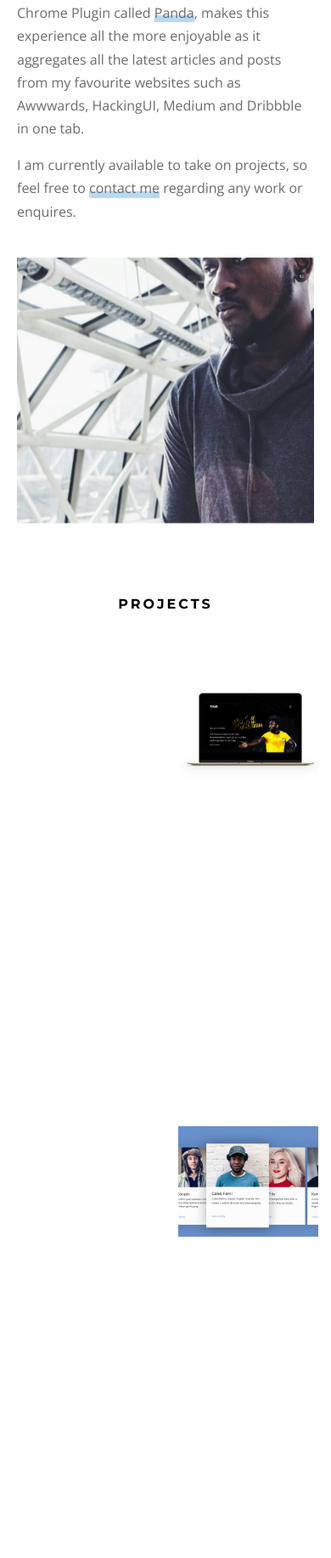
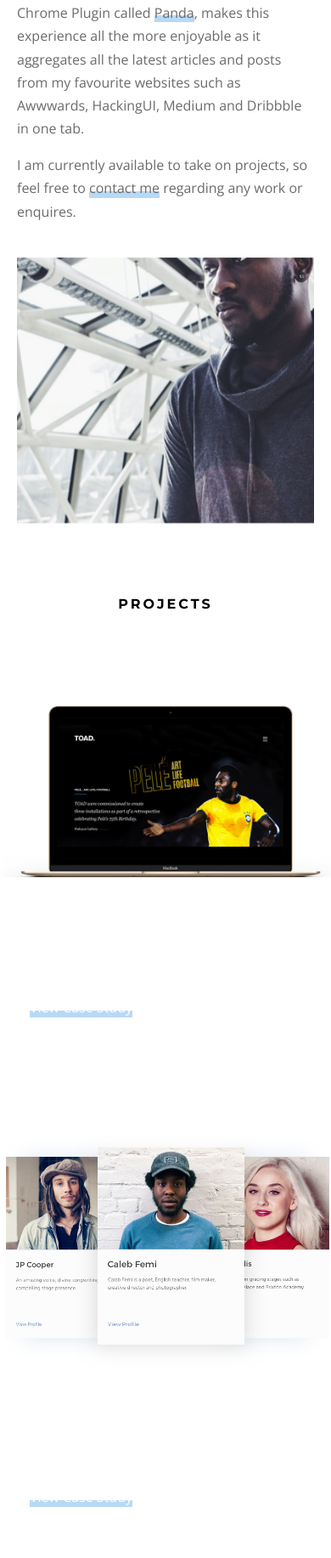
Before and after one commit to LloydBennett/lloydbennett.github.io, a Jekyll site: the page built from index.html, in a window 390 px wide. Shown: the part 978-2811 px from the top of the page at 85% size. Built offline with Jekyll 4.4.1, drawn with Linux system fonts in a browser that asks for light colours; nearby versions of some CDN libraries; some of the changed text lies outside the part shown.

Commit message:
adjusted styling for project thumbnails

```diff
--- a/_includes/portfolio.html
+++ b/_includes/portfolio.html
@@ -1,27 +1,23 @@
 <section id="cta-target">
     <h2 class="section-title center wow moveUpFade" data-wow-offset="50" data-wow-duration="700ms"> Projects </h2>
 
+    <div class="projects">
     {% for casestudy in site.projects reversed %}
-
-    <div class="projects">
         <div id="{{ casestudy.id }}" class="project-thumb wow moveUpFade" data-wow-duration="650ms" data-wow-offset="150" data-wow-delay="{{ forloop.index | minus: 1 | times: 280 }}ms">
             <div class="backdrop">
                 <div class="container">
-                    <div class="col-xs-6 col-sm-4">
+                    <div class="text-right project-featured-image">
+                        <img src="{{site.baseurl}}/images/projects/{{casestudy.directory}}/{{casestudy.featured-image}}" alt="project">
+                    </div>
+
+                    <div class="col-xs-12 col-sm-6 project-thumb-info">
                         <span class="project-thumb-category">{{ casestudy.category }}</span>
                         <h3 class="project-thumb-title">{{ casestudy.thumb-title }}</h3>
-                        <a class="ajaxLoad" href="{{ casestudy.url | prepend: site.baseurl }}">
-                        <span>
+                        <a class="ajaxLoad link" href="{{ casestudy.url | prepend: site.baseurl }}">
                             View Case Study
-                        </span>
                         </a>
                     </div>
 
-                    <div class="col-xs-6 col-sm-8 text-right project-featured-image">
-                        <div class="thumbnail">
-                            <img src="{{site.baseurl}}/images/projects/{{casestudy.directory}}/{{casestudy.featured-image}}" alt="project">
-                        </div>
-                    </div>
                 </div>
             </div>
         </div>
--- a/_projects/seedcreativity.html
+++ b/_projects/seedcreativity.html
@@ -4,12 +4,10 @@ directory: seedcreativity
 title:  Seed Creativity
 thumb-title: <span>Seed</span> <span>Creativity</span>
 category: Website Design
-featured-image: project-thumb.jpg
 live-url: seedcreativity.co.uk
 button-text: "View Website"
 date: 2015-08-15 00:20:55
 colwidth: one-third
-mobile-featured-image: mobile-project-thumb.jpg
 point-to-url: true
 ---
 
--- a/_projects/vocalsandverses.html
+++ b/_projects/vocalsandverses.html
@@ -5,7 +5,7 @@ title:  Vocals &amp; Verses
 id: vocals
 thumb-title: <span>Vocals &amp;</span> <span>Verses</span>
 category: Website Design &amp; Build
-featured-image: project-thumb.jpg
+featured-image: project-thumb.png
 button-text: "View Website"
 date: 2016-04-10 00:09:00
 inprogress: true
--- a/_sass/modules/_project-thumbnails.scss
+++ b/_sass/modules/_project-thumbnails.scss
@@ -1,38 +1,37 @@
 .projects {
-  margin-top: pxtoem(150, 16);
+  @media screen and (min-width: pxtoem(768)) {
+    margin-top: pxtoem(150, 16);
+  }
 }
 
 .project-thumb {
   color: white;
-  margin-bottom: pxtoem(120);
 
   a {
     position: relative;
     display: inline-block;
-    &:before {
-      content: "+";
-      position: relative;
-      top: -4px;
-      font-family: $display-font-family;
-      font-size: 1.875em;
-      margin-right: 5px;
-      vertical-align: middle;
 
-      @media screen and (min-width: 901px) {
-        font-size: 2.8125em;
-      }
+    &:after {
+      bottom: -1px;
     }
+  }
 
-    span {
-      display: inline-block;
-      vertical-align: middle;
-    }
+  @media screen and (min-width: pxtoem(768)) {
+    margin-bottom: 5em;
   }
 }
 
 .backdrop {
-  height: 360px;
   padding: 70px 0;
+
+  @media screen and (min-width: pxtoem(768)) and (max-width: pxtoem(991)) {
+    height: 300px;
+  }
+
+  @media screen and (min-width: pxtoem(992)) {
+    height: 360px;
+  }
+
 }
 
 #toad {
@@ -44,13 +43,39 @@
 #vocals {
   .backdrop {
     background-color: #6187BE;
+
+    .project-featured-image {
+      max-width: 700px;
+      bottom: -63px;
+    }
   }
 }
 
+.project-thumb-info {
+  position: relative;
+  z-index: 2;
+}
+
 .project-featured-image {
-  position: absolute;
-  right: 0;
-  top: -55px;
+  @extend .thumbnail;
+  width: 100vw;
+
+  img {
+    display: block;
+  }
+
+  @media screen and (max-width: pxtoem(767)) {
+    margin-left: -20px;
+    margin-bottom: pxtoem(30);
+  }
+
+  @media screen and (min-width: pxtoem(768)) {
+    max-width: 800px;
+    width: 80%;
+    position: absolute;
+    right: 0;
+    bottom: 0;
+  }
 }
 
 .project-thumb-title {
@@ -61,7 +86,7 @@
     font-size: 1.25em;
   }
 
-  @media screen and (min-width: 551px) and (max-width: 900px) {
+  @media screen and (min-width: 551px) and (max-width: 991px) {
     font-size: 1.5em;
   }
 
--- a/index.html
+++ b/index.html
@@ -2,7 +2,7 @@
 title: Home
 layout: page
 author: Lloyd Bennett
-heading: "<span>Product Designer & <em>Front-End</em> Developer</span><span> based in London. Currently plying my trade at <a class='link' href='http://www.thoughtbot.com' target='_blank'>Thoughtbot</a><span></span>"
+heading: "<span>Product Designer & <em>Front-End</em> Developer based in London. Currently plying my trade at <a class='link' href='http://www.thoughtbot.com' target='_blank'>Thoughtbot</a></span>"
 buttonname: "view my work"
 order: 1
 permalink: /
```
Also changed, not shown: images/projects/studious/mobile-project-thumb.jpg (deleted), images/projects/studious/project-thumb.jpg (deleted), images/projects/toad/project-thumb.png, images/projects/vocalsandverses/mobile-project-thumb.jpg (deleted), images/projects/vocalsandverses/project-thumb.jpg (deleted), images/projects/vocalsandverses/project-thumb.png (added).
